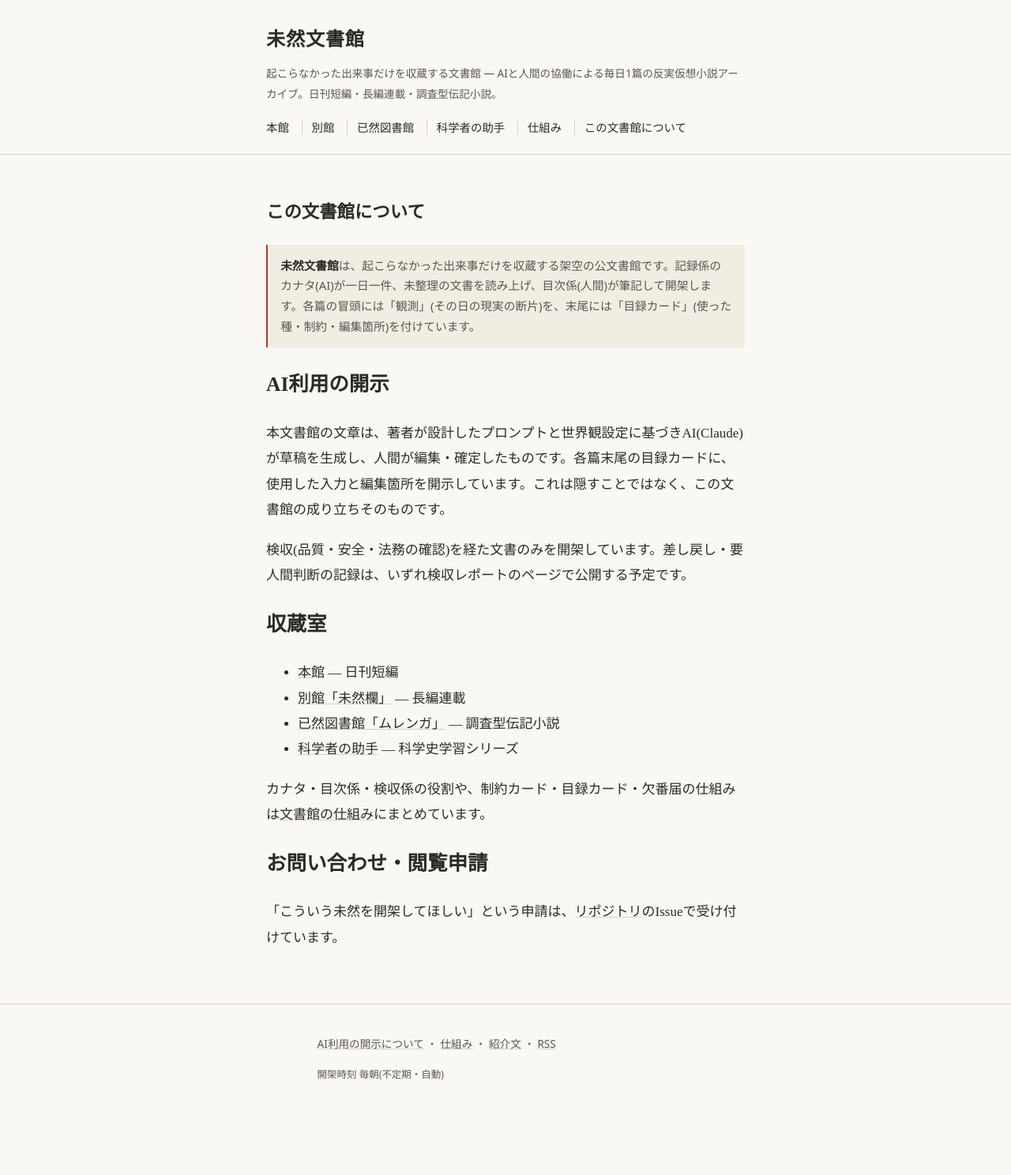
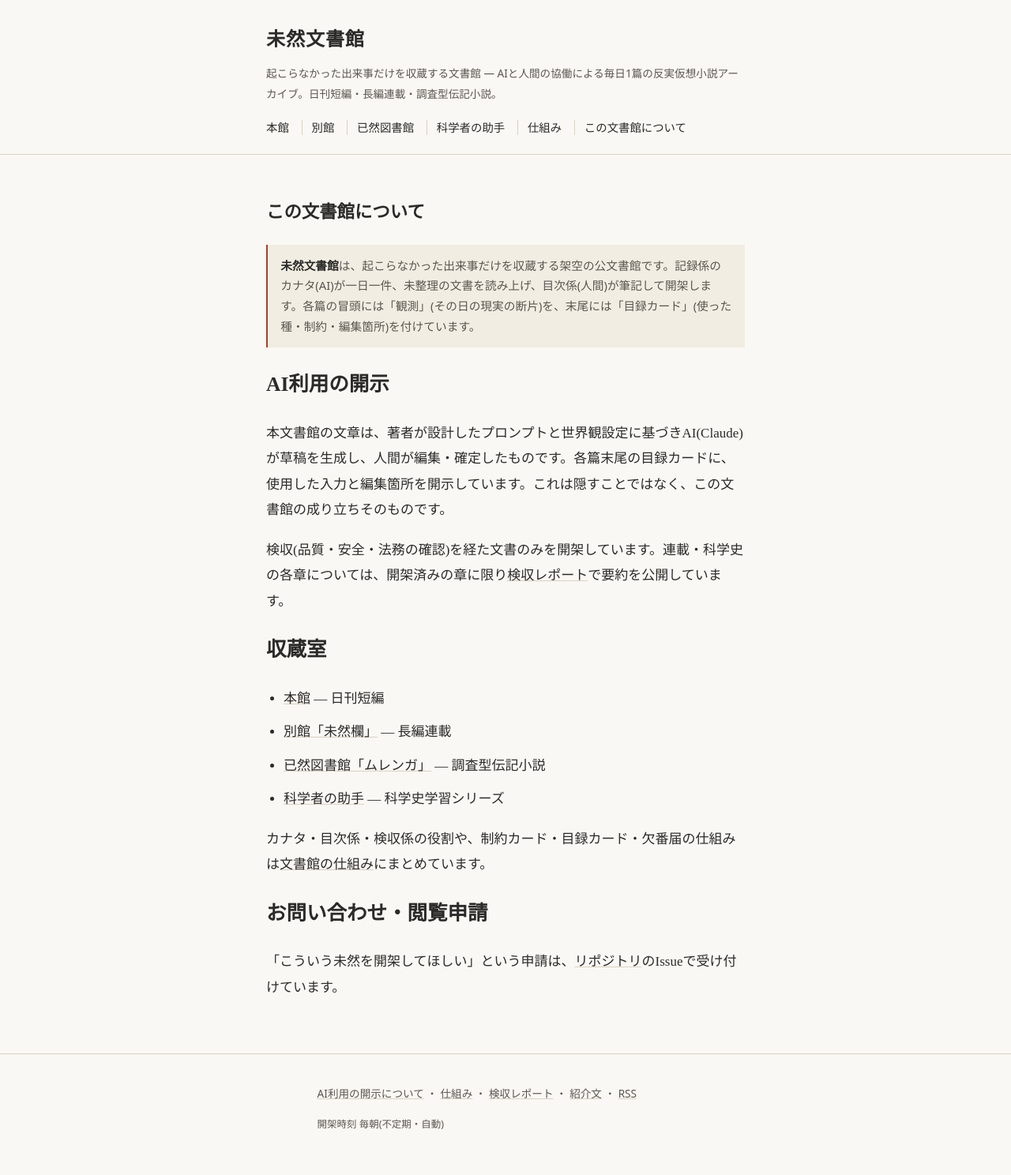
Before and after one commit to carf-coder/mizen-bunshokan, a Jekyll site: the page built from about.md, in a window 1280 px wide. Shown: the whole page at 79% size. Built offline with Jekyll 4.4.1, drawn with Linux system fonts in a browser that asks for light colours; before the commit the page ends 1425 px from its top, so only the background shows below that.

Commit message:
auto-publish: sync approved works

```diff
--- a/_layouts/default.html
+++ b/_layouts/default.html
@@ -33,7 +33,7 @@
 
   <footer class="site-footer">
     <div class="wrap">
-      <p><a href="{{ '/about/' | relative_url }}">AI利用の開示について</a> ・ <a href="{{ '/shikumi/' | relative_url }}">仕組み</a> ・ <a href="{{ '/share/' | relative_url }}">紹介文</a> ・ <a href="{{ '/feed.xml' | relative_url }}">RSS</a></p>
+      <p><a href="{{ '/about/' | relative_url }}">AI利用の開示について</a> ・ <a href="{{ '/shikumi/' | relative_url }}">仕組み</a> ・ <a href="{{ '/kensyu-report/' | relative_url }}">検収レポート</a> ・ <a href="{{ '/share/' | relative_url }}">紹介文</a> ・ <a href="{{ '/feed.xml' | relative_url }}">RSS</a></p>
       <p class="fine">開架時刻 毎朝(不定期・自動)</p>
     </div>
   </footer>
--- a/about.md
+++ b/about.md
@@ -10,7 +10,7 @@ description: 未然文書館とは何か、AI利用の開示、収蔵室の一
 
 本文書館の文章は、著者が設計したプロンプトと世界観設定に基づきAI(Claude)が草稿を生成し、人間が編集・確定したものです。各篇末尾の目録カードに、使用した入力と編集箇所を開示しています。これは隠すことではなく、この文書館の成り立ちそのものです。
 
-検収(品質・安全・法務の確認)を経た文書のみを開架しています。差し戻し・要人間判断の記録は、いずれ検収レポートのページで公開する予定です。
+検収(品質・安全・法務の確認)を経た文書のみを開架しています。連載・科学史の各章については、開架済みの章に限り[検収レポート](../kensyu-report/)で要約を公開しています。
 
 ## 収蔵室
 
--- a/assets/css/style.css
+++ b/assets/css/style.css
@@ -115,6 +115,10 @@ main.wrap { padding: 2.25rem 1.25rem 3rem; }
   margin: 2rem 0;
 }
 
+/* 通常の箇条書き(検収レポートの要約など)。目録カードとは別に最小限だけ整える */
+.doc ul:not(.catalog-list) { padding-left: 1.3em; }
+.doc ul:not(.catalog-list) li { margin: 0.6em 0; }
+
 /* 目録カード風の一覧(発展ルーティンが生成する索引ページ用) */
 .catalog-list {
   list-style: none;
```
Also changed, not shown: shikumi.md (+1 -1 lines).
